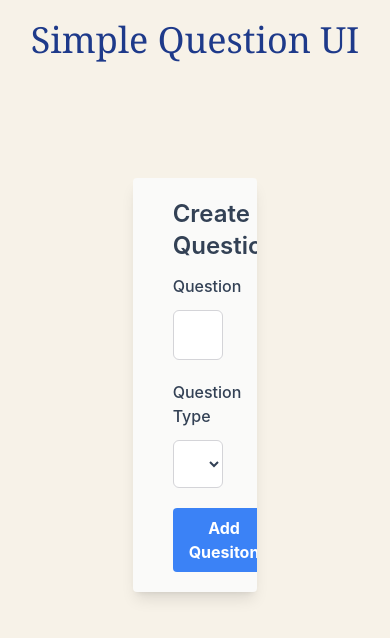
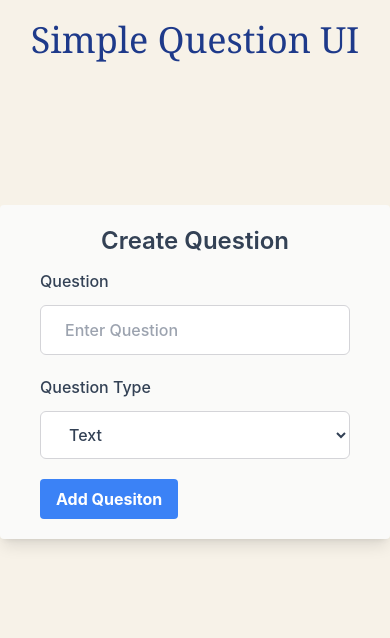
Before and after one commit to nsicilia/Simple-Survey-Creator, a React (Create React App) app: page / in a window 390 px wide. Shown: the top 638 px of the page. Built offline with nearby package versions, Linux system fonts and the light colour scheme.

Commit message:
Mobile fixes

```diff
--- a/src/App.module.css
+++ b/src/App.module.css
@@ -8,19 +8,19 @@
 }
 
 .qmakercontainer{
-    @apply grid overflow-hidden grid-cols-3 grid-rows-1 gap-2 pb-10;
+    @apply grid overflow-hidden grid-cols-1 md:grid-cols-3 grid-rows-1 gap-2 pb-10;
 }
 
 .qmakercolumn{
-    @apply col-start-2 col-span-1;
+    @apply col-start-1 md:col-start-2 col-span-1;
 }
 
 .qlistcontainer{
-    @apply grid overflow-hidden grid-cols-4 grid-rows-1 gap-2 mt-10;
+    @apply grid overflow-hidden grid-cols-1 md:grid-cols-4 grid-rows-1 gap-2 mt-10;
 }
 
 .qlistcolumn{
-    @apply col-start-2 col-span-2;
+    @apply col-start-1 md:col-start-2 col-span-2;
 }
 
 .question{
```
